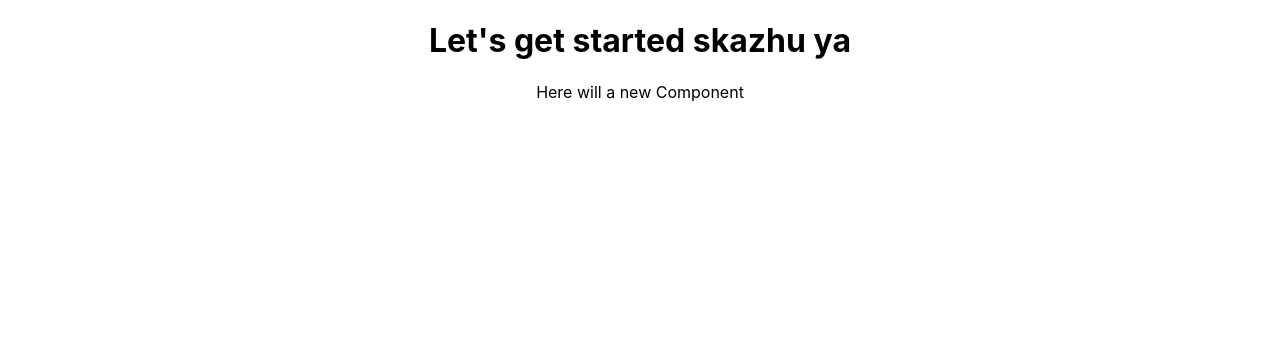
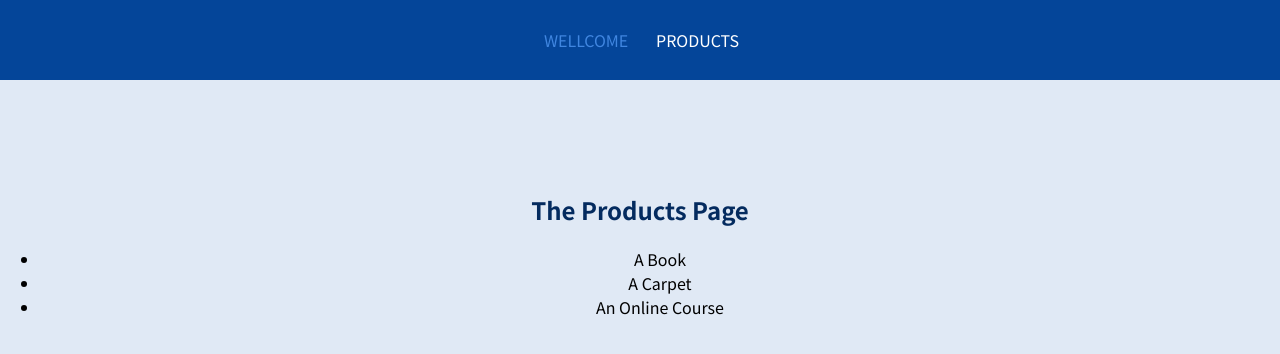
Before and after one commit to grigliz80/git-repo-react-app, a React (Create React App) app: page /products in a window 1280 px wide. Shown: the top 354 px of the page. Built offline with nearby package versions, Linux system fonts and the light colour scheme.

Commit message:
Construct Basic Routing =)

```diff
--- a/src/App.js
+++ b/src/App.js
@@ -1,14 +1,26 @@
 import { Route } from 'react-router-dom'
 import './App.css'
+import Wellcome from './pages/Wellcome'
+import Products from './pages/Products'
+import MainHeader from './components/MainHeader'
+import ProductDetail from './pages/ProductDetail'
 
 
 function App() {
   return (
-    <div className="App">
-      <h1>Let's get started skazhu ya</h1>
-      <section>
-        <p>Here will a new Component</p>
-      </section>
+    <div>
+      <MainHeader />
+      <main>
+        <Route path='/wellcome'>
+          <Wellcome />
+        </Route>
+        <Route path='/products'>
+          <Products />
+        </Route>
+        <Route path='/product-detail/:productId'>
+          <ProductDetail />
+        </Route>
+      </main>
     </div>
   )
 }
--- /dev/null
+++ b/src/components/MainHeader.js
@@ -0,0 +1,25 @@
+import { NavLink } from 'react-router-dom'
+import classes from './MainHeader.module.css'
+
+const MainHeader = () => {
+    return(
+        <header className={classes.header}>
+            <nav>
+                <ul>
+                    <li>
+                        <NavLink activeClassName={classes.active} to='/wellcome'>
+                            WELLCOME
+                        </NavLink>
+                    </li>
+                    <li>
+                        <NavLink activeClassName={classes.active} to='/products'>
+                            PRODUCTS
+                        </NavLink>
+                    </li>
+                </ul>
+            </nav>
+        </header>
+    )
+}
+
+export default MainHeader
--- /dev/null
+++ b/src/components/MainHeader.module.css
@@ -0,0 +1,40 @@
+.header {
+    width: 100%;
+    height: 5rem;
+    background-color: #044599;
+    padding: 0 10%;
+  }
+
+  .header nav {
+    height: 100%;
+  }
+
+  .header ul {
+    height: 100%;
+    list-style: none;
+    display: flex;
+    padding: 0;
+    margin: 0;
+    align-items: center;
+    justify-content: center;
+  }
+
+  .header li {
+    margin: 0 1rem;
+    width: 5rem;
+  }
+
+  .header a {
+    color: #4086e0;
+    text-decoration: none;
+  }
+
+  .header a:hover {
+    color: #6aa9fc;
+  }
+
+  .header a:active,
+  .header a.active {
+    color: white;
+    padding-bottom: 0.15rem;
+  }
--- a/src/index.css
+++ b/src/index.css
@@ -1,13 +1,26 @@
+@import url('https://fonts.googleapis.com/css2?family=Noto+Sans+JP:wght@400;700&display=swap');
+
+* {
+  box-sizing: border-box;
+}
+
+html {
+  font-family: 'Noto Sans JP', sans-serif;
+}
+
 body {
   margin: 0;
-  font-family: -apple-system, BlinkMacSystemFont, 'Segoe UI', 'Roboto', 'Oxygen',
-    'Ubuntu', 'Cantarell', 'Fira Sans', 'Droid Sans', 'Helvetica Neue',
-    sans-serif;
-  -webkit-font-smoothing: antialiased;
-  -moz-osx-font-smoothing: grayscale;
+  background-color: #e0e9f5;
 }
 
-code {
-  font-family: source-code-pro, Menlo, Monaco, Consolas, 'Courier New',
-    monospace;
+main {
+  margin-top: 7rem;
+  text-align: center;
 }
+
+h1,
+h2,
+h3,
+p {
+  color: #042b5f;
+}
--- a/src/index.js
+++ b/src/index.js
@@ -1,17 +1,12 @@
-import React from 'react';
-import ReactDOM from 'react-dom';
-import './index.css';
-import App from './App';
-import reportWebVitals from './reportWebVitals';
+import { BrowserRouter } from "react-router-dom"
+import React from "react"
+import ReactDOM from "react-dom"
+import "./index.css"
+import App from "./App"
 
 ReactDOM.render(
-  <React.StrictMode>
+  <BrowserRouter>
     <App />
-  </React.StrictMode>,
-  document.getElementById('root')
-);
-
-// If you want to start measuring performance in your app, pass a function
-// to log results (for example: reportWebVitals(console.log))
-// or send to an analytics endpoint. Learn more: https://bit.ly/CRA-vitals
-reportWebVitals();
+  </BrowserRouter>,
+  document.getElementById("root")
+)
--- /dev/null
+++ b/src/pages/ProductDetail.js
@@ -0,0 +1,17 @@
+import { useParams } from 'react-router-dom'
+
+const ProductDetail = () => {
+
+    const params = useParams()
+
+    console.log(params.productId)
+
+    return(
+        <section>
+            <h1>Details of product</h1>
+            <p>{params.productId}</p>
+        </section>
+    )
+}
+
+export default ProductDetail
--- /dev/null
+++ b/src/pages/Products.js
@@ -0,0 +1,16 @@
+
+
+const Products = () => {
+    return(
+        <section>
+            <h1>The Products Page</h1>
+            <ul>
+                <li>A Book</li>
+                <li>A Carpet</li>
+                <li>An Online Course</li>
+            </ul>
+        </section>
+    )
+}
+
+export default Products
```
Also changed, not shown: src/components/Products.js (deleted, +0 -11 lines), src/pages/Wellcome.js (renamed from src/components/Wellcome.js).
